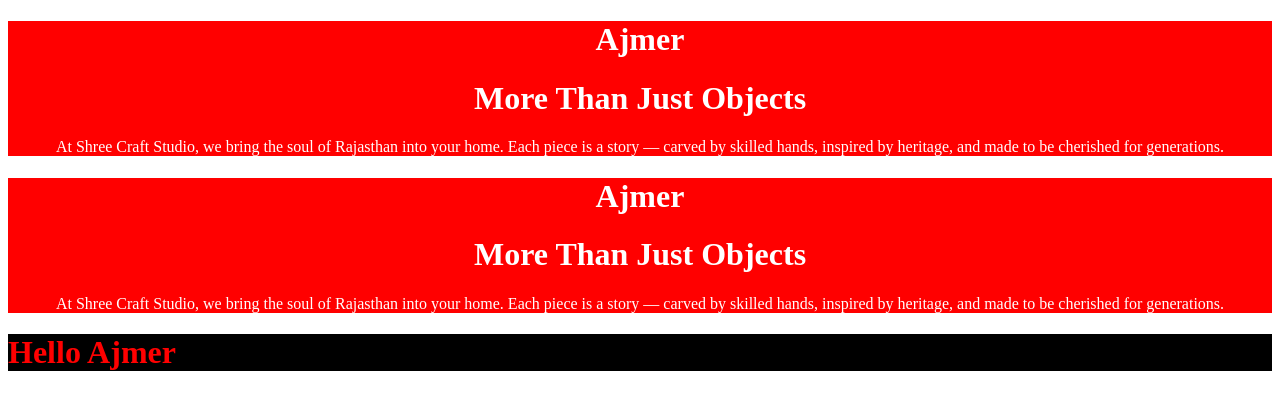
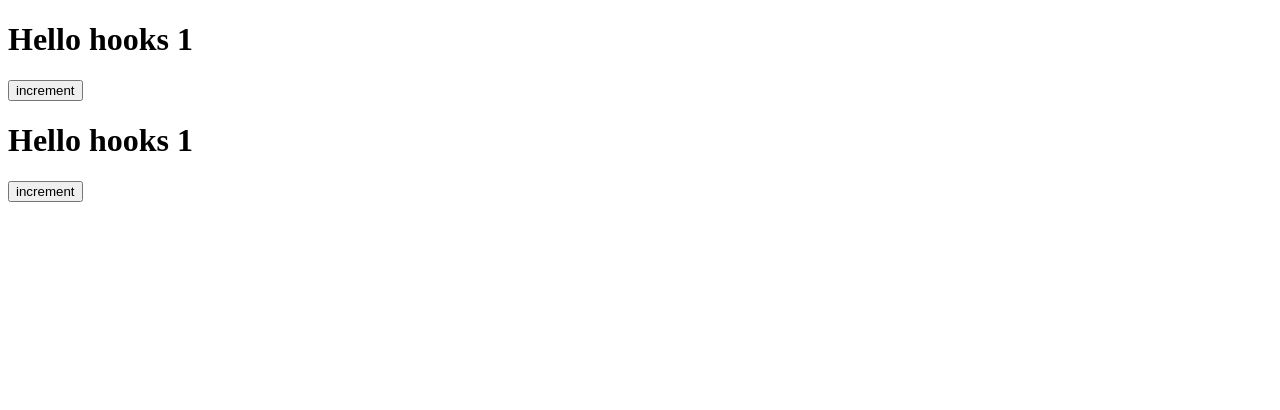
Before and after one commit to kishanYuvmedia/todo, a React (Vite) app: page / in a window 1280 px wide. Shown: the top 410 px of the page. Built offline with nearby package versions, Linux system fonts and the light colour scheme.

Commit message:
usestate

```diff
--- a/src/App.jsx
+++ b/src/App.jsx
@@ -1,10 +1,15 @@
 import Card from "./componets/Card";
 import Header from "./componets/header";
 import './App.css'
+import Hooks from "./componets/hooks";
 function App() {
   return (
     <>
-      <Card title={'Ajmer'} tag={<Card/>}>
+    <Hooks/>
+
+
+
+      {/* <Card title={'Ajmer'} tag={<Card/>}>
         <h1>More Than
           Just Objects</h1>
         <p>At Shree Craft Studio, we bring the soul of Rajasthan into your home. Each piece is a story — carved by skilled hands, inspired by heritage, and made to be cherished for generations.</p>
@@ -14,7 +19,7 @@
           Just Objects</h1>
         <p>At Shree Craft Studio, we bring the soul of Rajasthan into your home. Each piece is a story — carved by skilled hands, inspired by heritage, and made to be cherished for generations.</p>
       </Card>
-      <Header/>
+      <Header/> */}
     </>
   )
 }
--- /dev/null
+++ b/src/componets/hooks.jsx
@@ -0,0 +1,14 @@
+import { useState } from "react";
+function Hooks(){
+    const [count,setCount]=useState(1)
+    const [count1,setCount1]=useState(1)
+    return(
+        <>
+        <h1>Hello hooks {count}</h1>
+        <button type="button" onClick={()=>setCount((v)=>v+1)}>increment</button>
+        <h1>Hello hooks {count1}</h1>
+        <button type="button" onClick={()=>setCount1((v)=>v+1)}>increment</button>
+        </>
+    )
+}
+export default Hooks;
```
